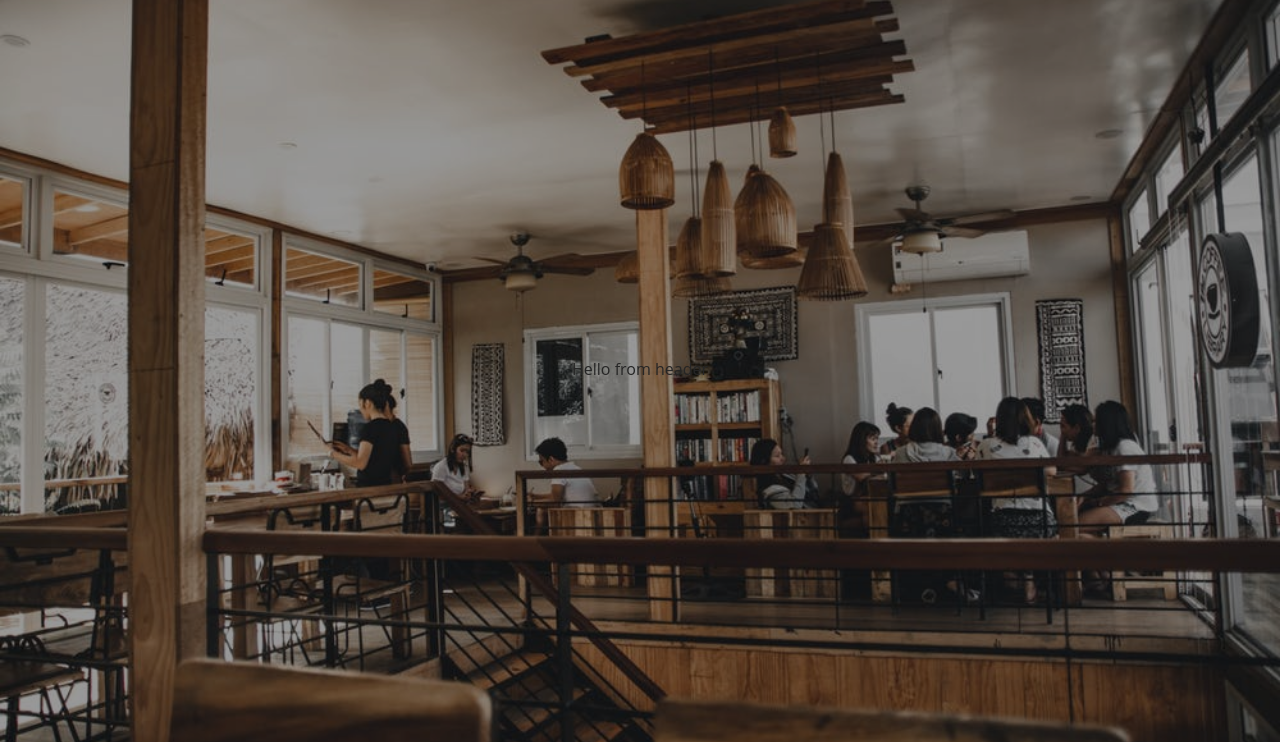
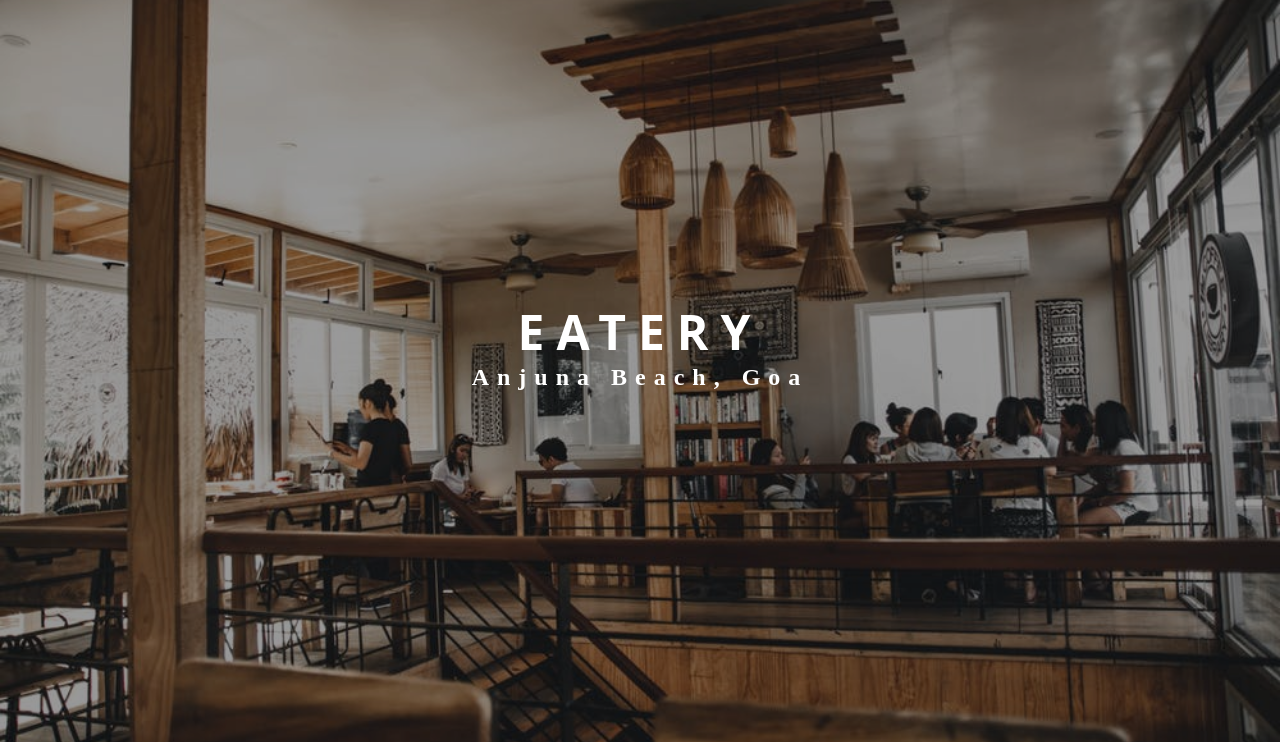
Before and after one commit to SarthakC/gatsby-restaurant-site, a Gatsby site: page / in a window 1280 px wide. Shown: the part 59-801 px from the top of the page. Built offline with nearby package versions, Linux system fonts and the light colour scheme; Gatsby itself is replaced by a stand-in of ours.

Commit message:
added banner component to index, menu, about, and contact page

```diff
--- /dev/null
+++ b/src/components/Global/Banner/Banner.jsx
@@ -0,0 +1,18 @@
+import React from "react"
+import { BannerWrapper } from "./Banner.styles"
+
+const Banner = ({ title, subtitle, children }) => {
+  return (
+    <BannerWrapper>
+      <h1>{title}</h1>
+      <h3>{subtitle}</h3>
+      {children}
+    </BannerWrapper>
+  )
+}
+
+Banner.defaultProps = {
+  title: "Default title",
+}
+
+export default Banner
--- /dev/null
+++ b/src/components/Global/Banner/Banner.styles.js
@@ -0,0 +1,24 @@
+import styled from "styled-components"
+import { styles } from "../../../utils"
+
+const { colors, textSlanted, letterSpacing } = styles
+
+export const BannerWrapper = styled.div`
+  margin-bottom: 3rem;
+  text-align: center;
+  h1,
+  h3 {
+    color: ${colors.mainWhite};
+  }
+  h1 {
+    font-size: 3rem;
+    text-transform: uppercase;
+    ${letterSpacing({ spacing: "0.75rem" })};
+  }
+  h3 {
+    ${textSlanted};
+    ${letterSpacing({ spacing: "0.5rem" })};
+    font-size: 1.5rem;
+    text-transform: capitalize;
+  }
+`
--- a/src/components/Global/index.js
+++ b/src/components/Global/index.js
@@ -2,5 +2,6 @@ import { HomeHeader, PageHeader } from "./Header/Header"
 import SEO from "./SEO/SEO"
 import Navbar from "./Navbar/Navbar/Navbar"
 import Layout from "./Layout/Layout"
+import Banner from "./Banner/Banner"
 
-export { HomeHeader, PageHeader, SEO, Navbar, Layout }
+export { HomeHeader, PageHeader, SEO, Navbar, Layout, Banner }
--- a/src/pages/about.jsx
+++ b/src/pages/about.jsx
@@ -3,7 +3,7 @@ import React from "react"
 
 import Layout from "../components/Global/Layout/Layout"
 import SEO from "../components/Global/SEO/SEO"
-import { PageHeader } from "../components/Global"
+import { PageHeader, Banner } from "../components/Global"
 
 import aboutImg from "../images/bcg/aboutBcg.jpeg"
 
@@ -11,7 +11,7 @@ const AboutPage = () => (
   <Layout>
     <SEO title="Home" />
     <PageHeader img={aboutImg}>
-      <h3>Hello</h3>
+      <Banner title="about us" subtitle="a little about us" />
     </PageHeader>
   </Layout>
 )
--- a/src/pages/contact.jsx
+++ b/src/pages/contact.jsx
@@ -3,7 +3,7 @@ import React from "react"
 
 import Layout from "../components/Global/Layout/Layout"
 import SEO from "../components/Global/SEO/SEO"
-import { PageHeader } from "../components/Global"
+import { PageHeader, Banner } from "../components/Global"
 
 import contactImg from "../images/bcg/contactBcg.jpeg"
 
@@ -11,7 +11,7 @@ const ContactPage = () => (
   <Layout>
     <SEO title="Home" />
     <PageHeader img={contactImg}>
-      <h3>Hello</h3>
+      <Banner title="contact us" subtitle="lets get in touch" />
     </PageHeader>
   </Layout>
 )
--- a/src/pages/index.jsx
+++ b/src/pages/index.jsx
@@ -1,11 +1,13 @@
 import React from "react"
 
-import { HomeHeader, Layout, SEO } from "../components/Global"
+import { HomeHeader, Layout, SEO, Banner } from "../components/Global"
 
 const IndexPage = () => (
   <Layout>
     <SEO title="Home" />
-    <HomeHeader>Hello from header</HomeHeader>
+    <HomeHeader>
+      <Banner title="eatery" subtitle="anjuna beach, goa" />
+    </HomeHeader>
   </Layout>
 )
 
```
Also changed, not shown: src/pages/menu.jsx (+4 -4 lines).
